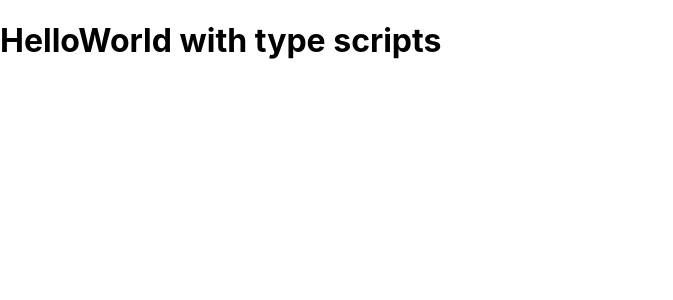
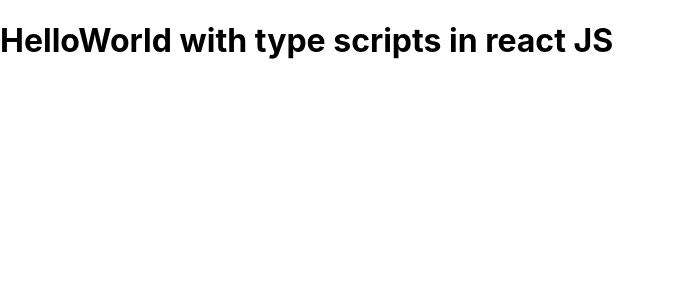
Before and after one commit to budhesh22/typecript-demo, a React (Create React App) app: page / in a window 1280 px wide. Shown: the top 300 px of the page, without its empty margins (0-673 px from the left). Built offline with nearby package versions, Linux system fonts and the light colour scheme.

Commit message:
feat: created a new scretch file with typescript

```diff
--- a/src/component/HelloWord.tsx
+++ b/src/component/HelloWord.tsx
@@ -1,7 +1,7 @@
 const HelloWord = () => {
   return (
     <div>
-      <h1>HelloWorld with type scripts</h1>
+      <h1>HelloWorld with type scripts in react JS</h1>
     </div>
   );
 };
```
